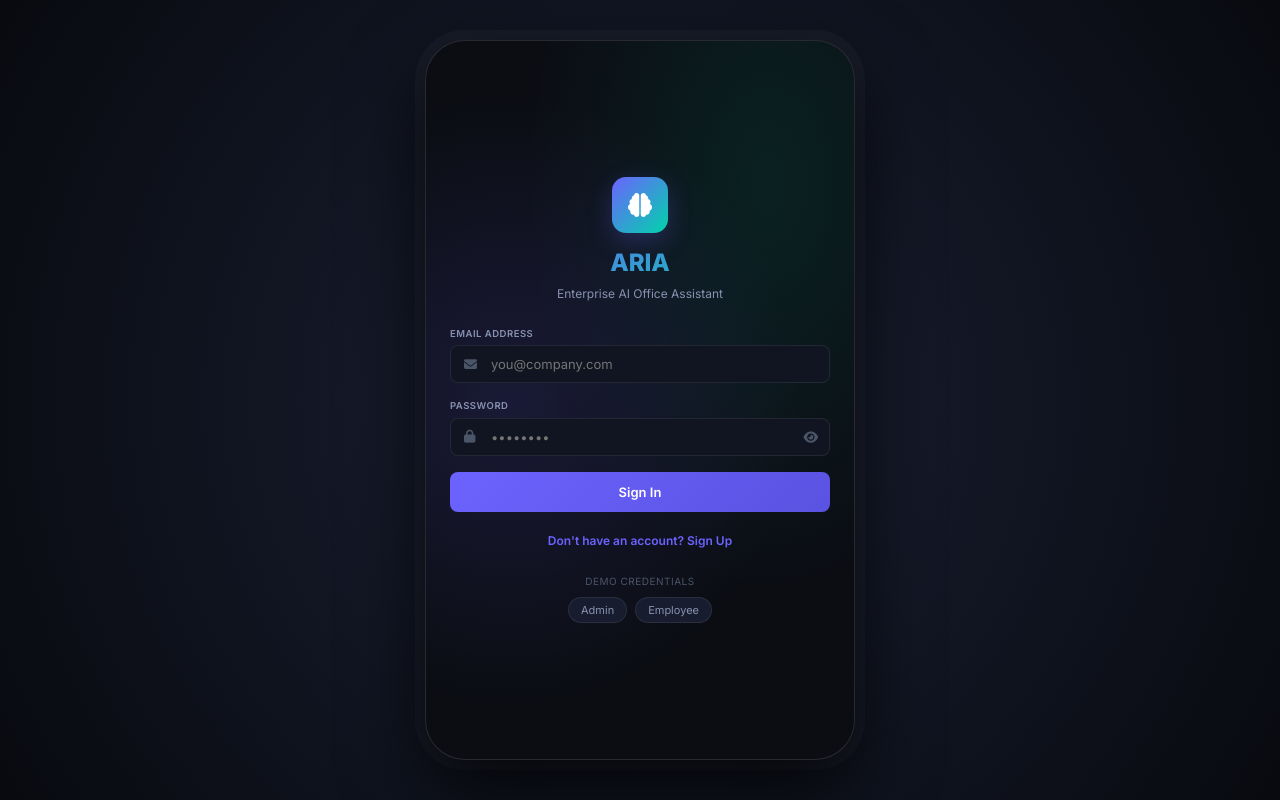
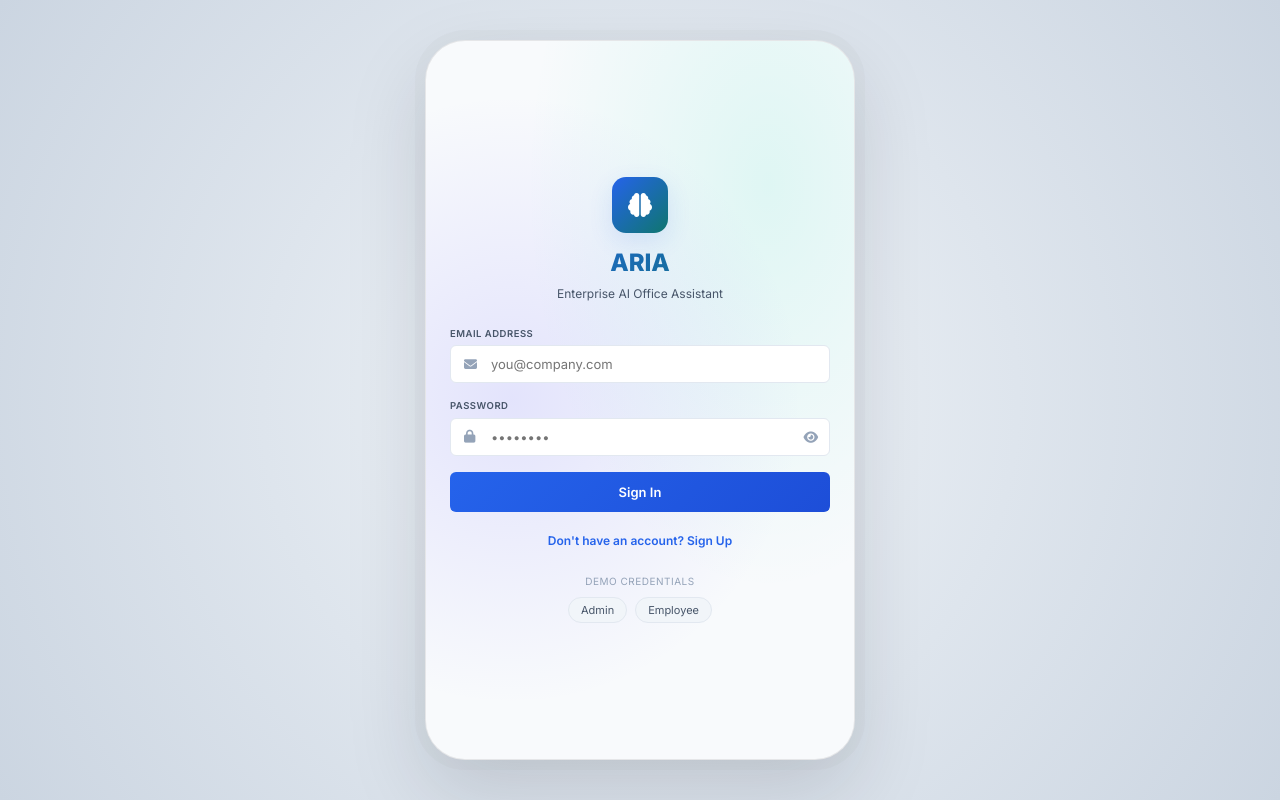
Before and after one commit to MayankJaideep/chatbot, a Flask app: page / in a window 1280 px wide. Run offline with Flask 3, Linux system fonts and the light colour scheme.

Commit message:
style: implement ultra-professional corporate light mode design tokens

```diff
--- a/static/css/style.css
+++ b/static/css/style.css
@@ -1,26 +1,26 @@
 :root {
-  --bg: #0b0d13;
-  --bg2: #111522;
-  --bg3: #171d2f;
-  --card: #141929;
-  --card2: #1b2237;
-  --border: rgba(255, 255, 255, 0.08);
-  --primary: #6c63ff;
-  --primary-d: #5a52e0;
-  --primary-glow: rgba(108, 99, 255, 0.25);
-  --accent: #00d4aa;
-  --accent2: #f59e0b;
-  --danger: #ef4444;
-  --success: #10b981;
-  --text: #e8eaf6;
-  --text2: #8892b0;
-  --text3: #4a5568;
+  --bg: #f8fafc;           /* Crisp slate-light background */
+  --bg2: #ffffff;          /* Pure white panels / topbar */
+  --bg3: #f1f5f9;          /* Slightly darker slate for nested elements */
+  --card: #ffffff;         /* Pure white cards */
+  --card2: #f8fafc;        /* Secondary white cards */
+  --border: #e2e8f0;       /* Soft slate border */
+  --primary: #2563eb;      /* Professional enterprise cobalt blue */
+  --primary-d: #1d4ed8;    /* Corporate dark blue */
+  --primary-glow: rgba(37, 99, 235, 0.12);
+  --accent: #0f766e;       /* Elegant deep teal accent */
+  --accent2: #d97706;      /* Rich amber for warnings */
+  --danger: #dc2626;       /* Executive red */
+  --success: #16a34a;      /* Executive green */
+  --text: #0f172a;         /* Deep slate for titles & text */
+  --text2: #475569;        /* Medium slate for secondary text */
+  --text3: #94a3b8;        /* Soft gray-blue for icons/placeholders */
   --sidebar-w: 240px;
   --topbar-h: 56px;
-  --radius: 16px;
-  --radius-sm: 8px;
-  --shadow: 0 8px 32px rgba(0, 0, 0, 0.5);
-  --transition: 0.25s cubic-bezier(0.4, 0, 0.2, 1);
+  --radius: 12px;          /* Sharp, modern professional rounded corners */
+  --radius-sm: 6px;
+  --shadow: 0 4px 6px -1px rgba(0, 0, 0, 0.04), 0 2px 4px -2px rgba(0, 0, 0, 0.03); /* Soft premium shadow system */
+  --transition: 0.22s cubic-bezier(0.4, 0, 0.2, 1);
 }
 
 *, *::before, *::after {
@@ -72,7 +72,7 @@ input, textarea, select {
 /* ══ MOBILE CONTAINER FRAMEWORK (DESKTOP MODE) ══ */
 @media(min-width: 1025px) {
   body {
-    background: radial-gradient(circle at center, #1b2136 0%, #080a0f 100%);
+    background: radial-gradient(circle at center, #f1f5f9 0%, #cbd5e1 100%);
     display: flex;
     align-items: center;
     justify-content: center;
@@ -87,8 +87,8 @@ input, textarea, select {
     height: 90vh;
     max-height: 860px;
     margin: auto;
-    border: 1px solid rgba(255, 255, 255, 0.12);
-    box-shadow: 0 32px 80px rgba(0, 0, 0, 0.8), 0 0 0 10px rgba(255, 255, 255, 0.03);
+    border: 1px solid rgba(0, 0, 0, 0.08);
+    box-shadow: 0 32px 80px rgba(15, 23, 42, 0.15), 0 0 0 10px rgba(15, 23, 42, 0.02);
     border-radius: 40px;
     overflow: hidden;
     background: var(--bg);
```
